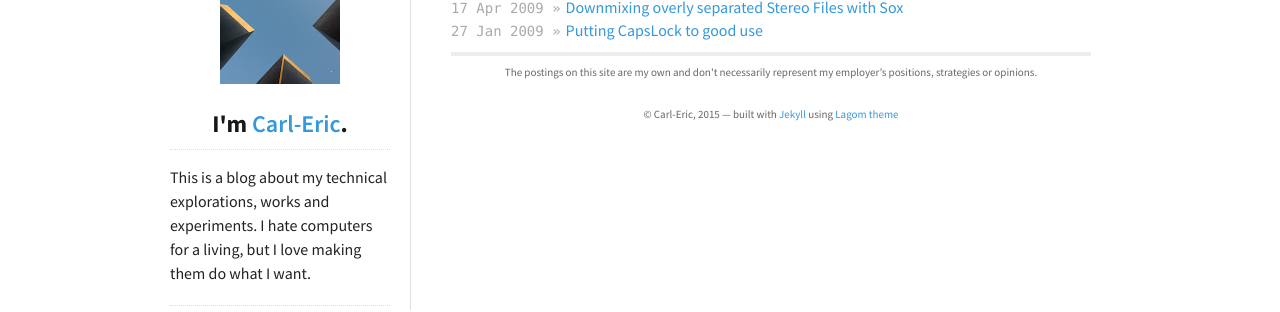
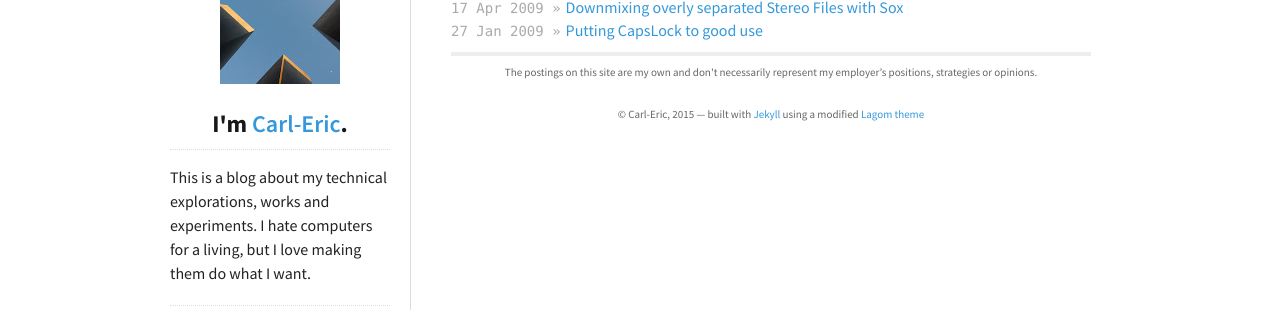
Before and after one commit to duesenklipper/duesenklipper.github.com, a Jekyll site: the page built from index.html, in a window 1280 px wide. Shown: the part 122-434 px from the top of the page. Built offline with Jekyll 4.4.1, drawn with Linux system fonts in a browser that asks for light colours; nearby versions of some CDN libraries.

Commit message:
note modified theme

```diff
--- a/_includes/footer.html
+++ b/_includes/footer.html
@@ -7,7 +7,7 @@
   {% endif %}
 
   <p>
-    © {{ site.data.theme.name }}, 2015 &mdash; built with <a href="http://jekyllrb.com/">Jekyll</a> using <a
+    © {{ site.data.theme.name }}, 2015 &mdash; built with <a href="http://jekyllrb.com/">Jekyll</a> using a modified <a
           href="https://github.com/swanson/lagom">Lagom theme</a>
   </p>
 </div>
```
